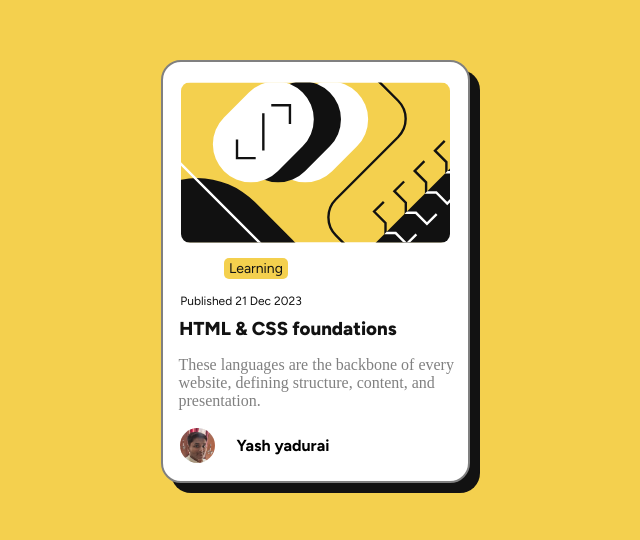
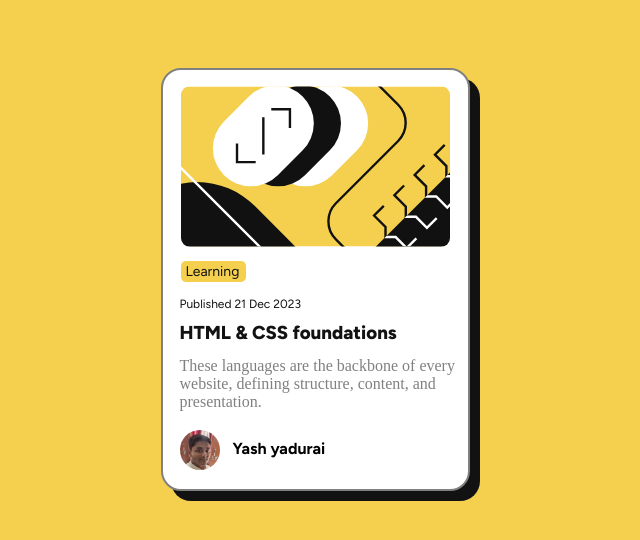
Before and after one commit to yashyadurai/Blog-preview-card, a plain HTML site: page index.html in a window 1280 px wide. Shown: the part 114-654 px from the top of the page, without its empty margins (325-965 px from the left). Drawn offline with Linux system fonts and the light colour scheme.

Commit message:
Update styles.css

```diff
--- a/styles.css
+++ b/styles.css
@@ -8,6 +8,10 @@
 
 body {
     background-color: var(--Yellow);
+    display: flex;
+    justify-content: center;
+    align-items: center;
+
 }
 
 .mainContainer {
@@ -15,19 +19,15 @@ body {
     width: 309px;
     height: 423px;
     border: solid var(--Grey) 2px;
-    display: flex;
-    flex-direction: column;
-    justify-content: center;
-    align-items: center;
     box-shadow: 10px 10px var(--Black);
     margin: 174px auto 0 auto;
     border-radius: 20px;
 }
 
 #img {
-    margin-top: -43px;
     margin-left: auto;
     margin-right:auto;
+    margin-top: 16px;
     width: 100%;
     max-width: 269px;
     height: 100%;
@@ -38,11 +38,9 @@ body {
     border-radius: 9px;
 }
 #learning {
-    position: absolute;
-    top: 372px;
-    left: 549px;
+    margin-left: 18px;
+    margin-top: 14px;
     padding-left: 5px;
-    margin-right: 0px;
     padding-top: 2px;
     padding-bottom: 2px;
     padding-right: 5px;
@@ -51,16 +49,18 @@ body {
     color: var(--Black);
     background-color: var(--Yellow);
     border-radius: 5px;
+    width: 100%;
+    max-width: 65px;
 }
 
 #publishedDate {
     color: var(--Black);
-    position: relative;
     font-size: 12px;
     font-family: "Figtree";
-    top: 51px;
-    left: -74px;
+    margin-top: 15px;
+    margin-left: 17px;
 }
+
 
 h3 {
     color: var(--Black);
@@ -68,30 +68,26 @@ h3 {
     font-optical-sizing: auto;
     font-weight: 800;
     font-style: normal;
-    position: relative;
-    top: 41px;
-    left: -27px;
-
+    margin-top: 9.72px;
 }
 
 p {
     color: var(--Grey);
-    position: relative;
-    left: 16px;
-    margin-top: -23px;
-    top: 62px;
+    margin-top: -5px;
+    margin-left: 17px;
+    margin-bottom: 28px;
+}
+
+a {
+   margin-left: 17px;
 }
 
 #nameOfAuthor {
-    display: flex;
-    flex-direction: row;
     font-family: "Figtree", sans-serif;
     font-optical-sizing: auto;
     font-weight: 500;
     font-style: normal;
-    position: relative;
-    top: 72px;
-    left: -32px;
+    margin-left: 70px;
 }
 
 a {
@@ -103,14 +99,12 @@ a:hover {
 }
 
 #propic {
-    position: relative;
     border: solid red 0px;
-    width: 35px;
-    height: 35px;
-    margin: 0;
+    width: 40px;
+    height: 40px;
+    margin-top: -28px;
+    margin-left: 17px;
     padding: 0px;
-    top: 45px;
-    left: -118px;
     border-radius: 20px;
     background:  url(images/yashpropic.jpg);
     background-repeat: no-repeat;
```
